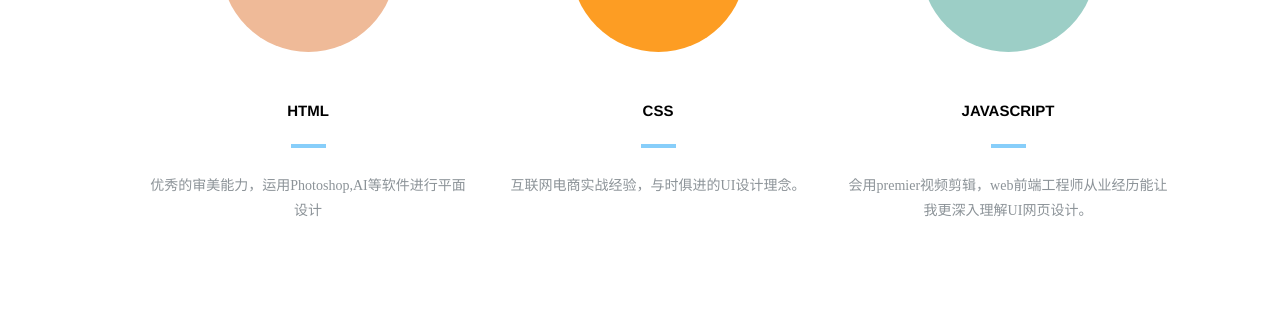
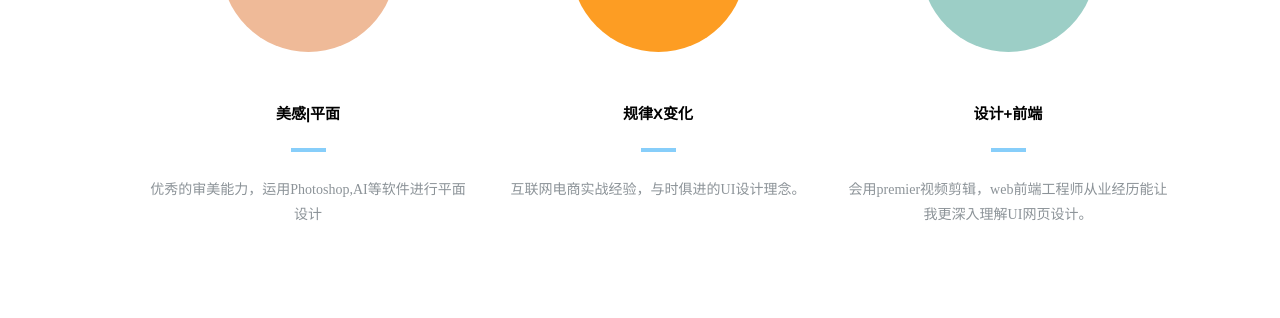
Before and after one commit to Starl01/Starl, a plain HTML site: page index.html in a window 1280 px wide. Shown: the part 1011-1329 px from the top of the page. Drawn offline with Linux system fonts and the light colour scheme.

Commit message:
Update index.html

```diff
--- a/index.html
+++ b/index.html
@@ -46,21 +46,21 @@
                 	<div class="icon" id="skillicon" style="background:#efba98">
                     	<i class="icon-lightbulb shadow"></i>
                     </div>
-                    <h4>HTML</h4>
+                    <h4>美感|平面</h4>
                     <p>优秀的审美能力，运用Photoshop,AI等软件进行平面设计</p>
                 </div>
                 <div class="fl  skillsdiv wp2">
                 	<div class="icon" style="background:#fd9d23; color:pink;">
                     	<i class="icon-magic shadow"></i>
                     </div>
-                    <h4>CSS</h4>
+                    <h4>规律X变化</h4>
                     <p>互联网电商实战经验，与时俱进的UI设计理念。</p>
                 </div>
                 <div class="fl  skillsdiv wp2">
                 	<div class="icon" style="background:#9ccec6; color:#fff; ">
                     	<i class="icon-beaker shadow"></i>
                     </div>
-                    <h4>JAVASCRIPT</h4>
+                    <h4>设计+前端</h4>
                     <p>会用premier视频剪辑，web前端工程师从业经历能让我更深入理解UI网页设计。</p>
                 </div>
             </div>
```
